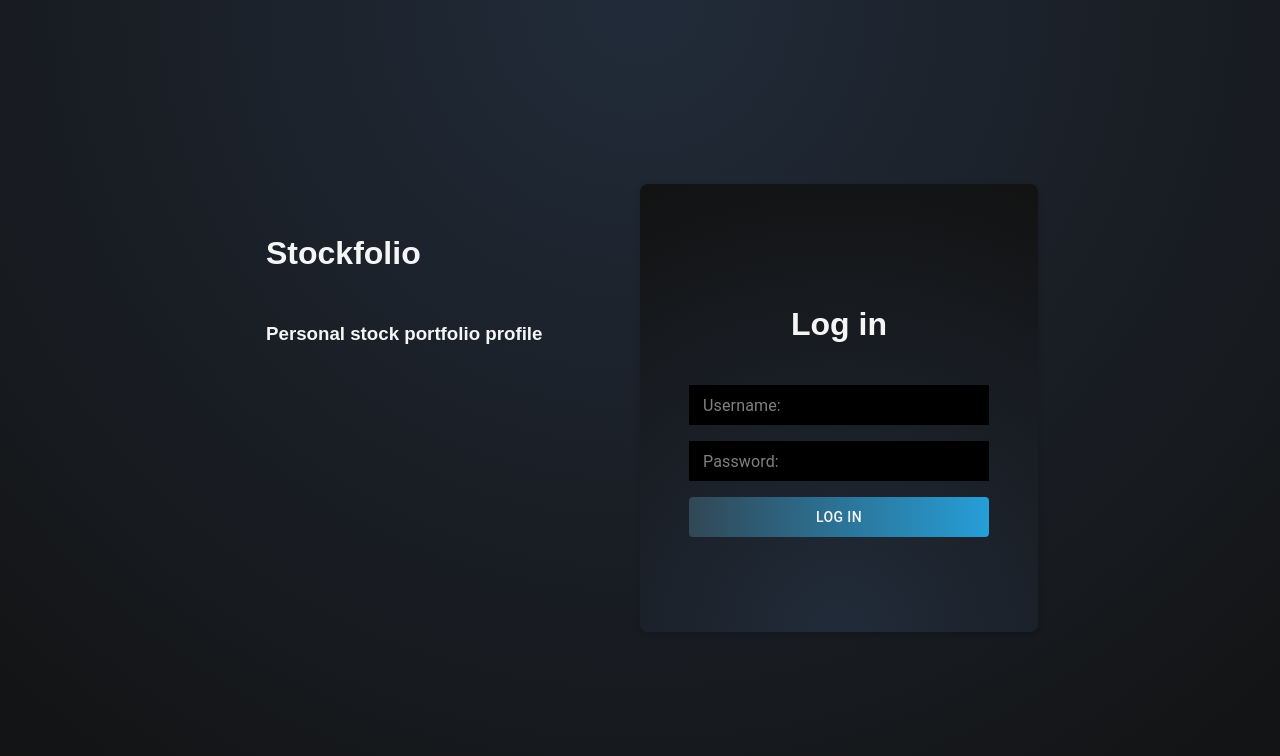
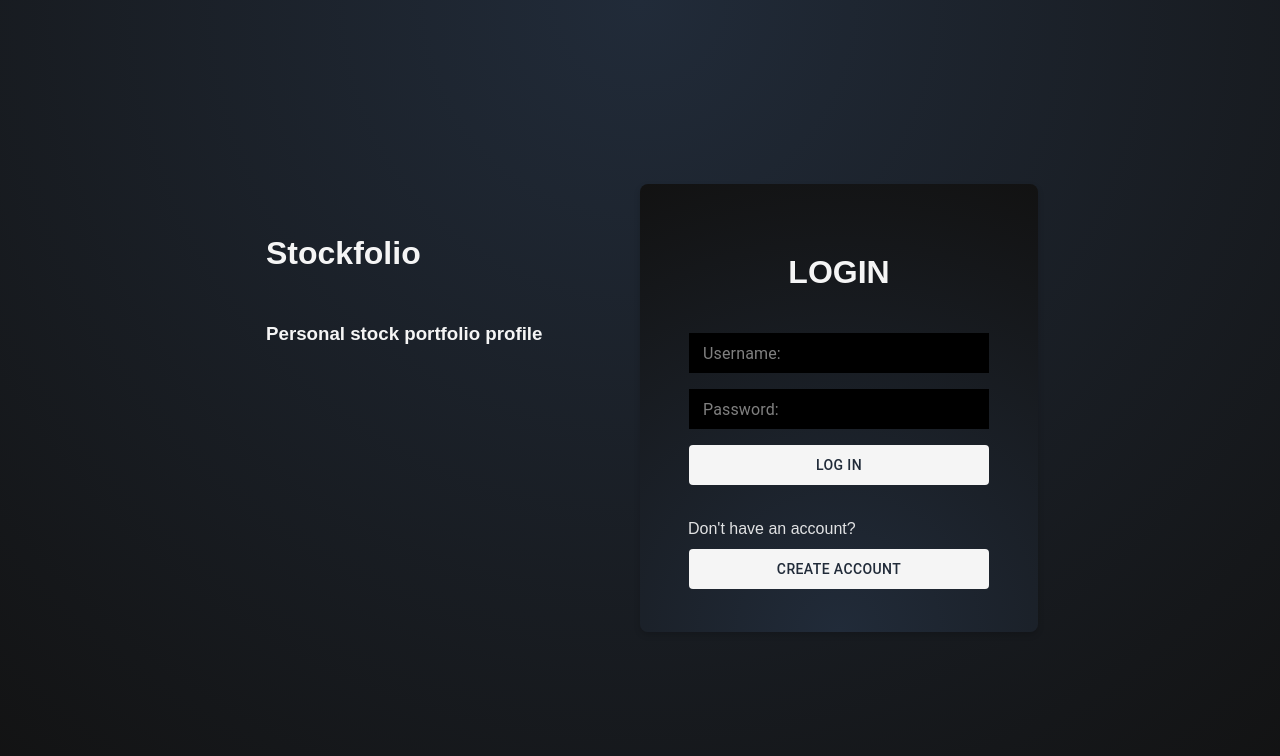
Before and after one commit to joelvkuos/Ohjelmistoprojekti2, a React app in the folder frontend/: page / in a window 1280 px wide. Shown: the top 756 px of the page. Built offline with nearby package versions, Linux system fonts and the light colour scheme; the HTML template or start-up script is replaced by a standard one.

Commit message:
Create account-button added to login page

```diff
--- a/frontend/src/pages/Login.tsx
+++ b/frontend/src/pages/Login.tsx
@@ -8,13 +8,17 @@ export default function Login() {
             <Box className='loginBox3'>
                 <h1>Stockfolio</h1>
                 <h3>Personal stock portfolio profile</h3>
+
             </Box>
             <Box className='loginBox2'>
 
-                <h1>Log in</h1>
+                <h1>LOGIN</h1>
                 <TextField className="textField" placeholder="Username:"></TextField>
                 <TextField className="textField" placeholder="Password:"></TextField>
-                <Button className="btn-grad">Log in</Button>
+                <Button className="btn-grad1">log in</Button>
+                <p className="pCreateAccount">Don't have an account?</p>
+                <Button className="btn-grad2">Create account</Button>
+
             </ Box >
         </Box>
     )
--- a/frontend/src/styles/Login.css
+++ b/frontend/src/styles/Login.css
@@ -42,6 +42,12 @@ h3 {
     color: whitesmoke;
 }
 
+.pCreateAccount {
+    padding-left: 24px;
+    align-self: flex-start;
+    margin-bottom: -8px;
+}
+
 .textField {
     background-color: black !important;
     width: 300px !important;
@@ -61,19 +67,28 @@ h3 {
 }
 
 
-.btn-grad {
-    background-image: linear-gradient(to right, #314755 0%, #26a0da 51%, #314755 100%)
+.btn-grad1 {
+    background-color: whitesmoke !important;
+    color: #212B39 !important;
+    width: 300px;
+    height: 40px;
 }
 
-.btn-grad {
-    width: 300px;
-    height: 40px;
-    transition: background-position 10s, color 15s;
-    background-size: 200% auto;
-    display: block;
+.btn-grad1:hover {
+    background-position: right center;
+    background-color: #212B39 !important;
     color: whitesmoke !important;
 }
 
-.btn-grad:hover {
+.btn-grad2 {
+    background-color: whitesmoke !important;
+    color: #212B39 !important;
+    width: 300px;
+    height: 40px;
+}
+
+.btn-grad2:hover {
     background-position: right center;
+    background-color: #3e9c35 !important;
+    color: whitesmoke !important;
 }
```
